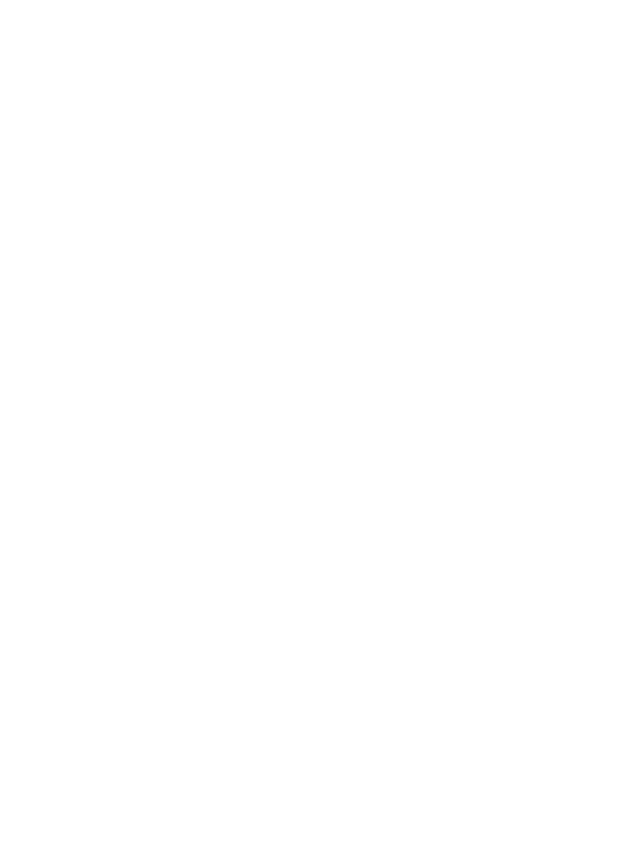
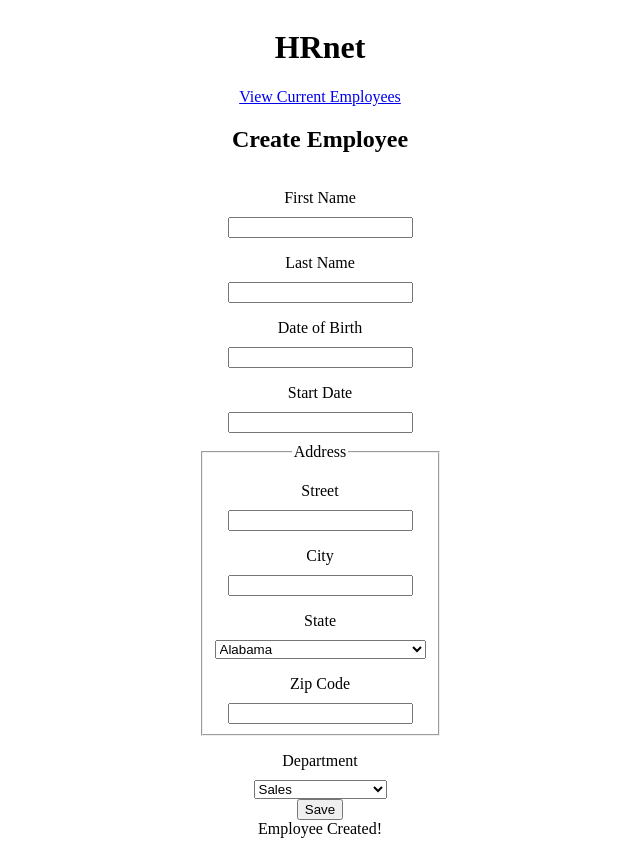
Before and after one commit to melacod/MelanieKlein_14_02052022, a React (Create React App) app: page / in a window 1280 px wide. Before the commit this address had no page. Shown: the whole page, without its empty margins (320-960 px from the left). Before the commit the page ends 800 px from the top, so only its background shows below. Built offline with nearby package versions, Linux system fonts and the light colour scheme.

Commit message:
finitions

```diff
--- a/src/AppRouter.js
+++ b/src/AppRouter.js
@@ -11,7 +11,7 @@ const AppRouter = () => {
     return (
         <Router>
             <Routes>
-                <Route path="/index" element={<CreateEmployee />} />
+                <Route path="/" element={<CreateEmployee />} />
                 <Route path="/employee-list" element={<CurrentEmployees />} />
             </Routes>
         </Router>
--- a/src/features/employee.js
+++ b/src/features/employee.js
@@ -6,12 +6,18 @@ import { createSlice } from '@reduxjs/toolkit'
  * @category EmployeeState
  */
 const initialState = {
-    data: {
-        email: null,
-        password: null,
-        firstName: null,
-        lastName: null,
-    },
+    employeeList: [],
+}
+
+/**
+ * Employee state actions and reducers
+ * @returns actions and reducers
+ * @category UserState
+ */
+export function addEmployee(employeeToAdd) {
+    return async (dispatch, getState) => {
+        dispatch(actions.addEmployee(employeeToAdd))
+    }
 }
 
 /**
@@ -22,7 +28,12 @@ const initialState = {
 const { actions, reducer } = createSlice({
     name: 'employee',
     initialState,
-    reducers: {},
+    reducers: {
+        // add employee action & reducer
+        addEmployee: (draft, action) => {
+            draft.employeeList.push(action.payload)
+        },
+    },
 })
 
 export default reducer
--- a/src/pages/CurrentEmployees.js
+++ b/src/pages/CurrentEmployees.js
@@ -1,14 +1,47 @@
+import { useSelector } from 'react-redux'
+import { selectEmployee } from '../select'
+
 /**
  * CurrentEmployees page
  * @component
  * @category CurrentEmployees
  */
+const CurrentEmployees = () => {
+    const employee = useSelector(selectEmployee)
 
-const CurrentEmployees = () => {
     return (
         <div id="employee-div" className="container">
             <h1>Current Employees</h1>
-            <table id="employee-table" className="display"></table>
+            <table id="employee-table" className="display">
+                <thead>
+                    <tr>
+                        <th>First Name</th>
+                        <th>Last Name</th>
+                        <th>Start Date</th>
+                        <th>Department</th>
+                        <th>Date of Birth</th>
+                        <th>Street</th>
+                        <th>City</th>
+                        <th>State</th>
+                        <th>Zip Code</th>
+                    </tr>
+                </thead>
+                <tbody>
+                    {employee.employeeList.map((emp, index) => (
+                        <tr key={index}>
+                            <td>{emp.firstName}</td>
+                            <td>{emp.lastName}</td>
+                            <td>{emp.startDate}</td>
+                            <td>{emp.department}</td>
+                            <td>{emp.dateOfBirth}</td>
+                            <td>{emp.street}</td>
+                            <td>{emp.city}</td>
+                            <td>{emp.state}</td>
+                            <td>{emp.zipCode}</td>
+                        </tr>
+                    ))}
+                </tbody>
+            </table>
             <a href="index.html">Home</a>
         </div>
     )
```
